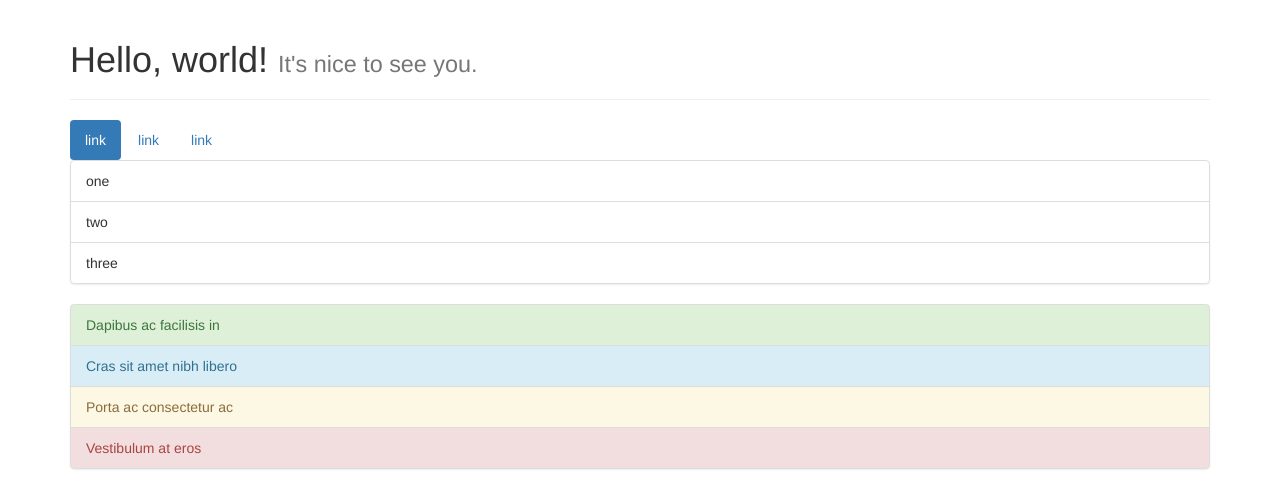
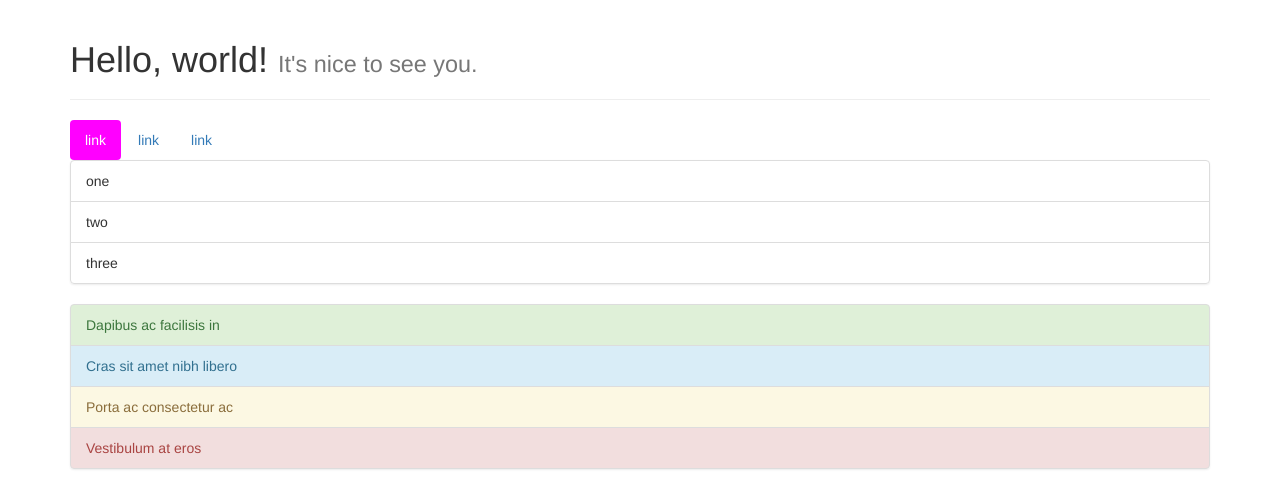
Before and after one commit to austonbugatti/week9, a plain HTML site: page index.html in a window 1280 px wide. Shown: the top 486 px of the page. Drawn offline with nearby package versions, Linux system fonts and the light colour scheme.

Commit message:
make magenta

```diff
--- a/index.html
+++ b/index.html
@@ -24,6 +24,14 @@
       <script src="https://oss.maxcdn.com/respond/1.4.2/respond.min.js"></script>
     <![endif]-->
   </head>
+  <style>
+    img {max-width: 100%;}
+
+    .nav-pills>li.active>a {
+      background-color: magenta;
+    }
+  </style>
+
   <body>
     <div class="container">
 
```
